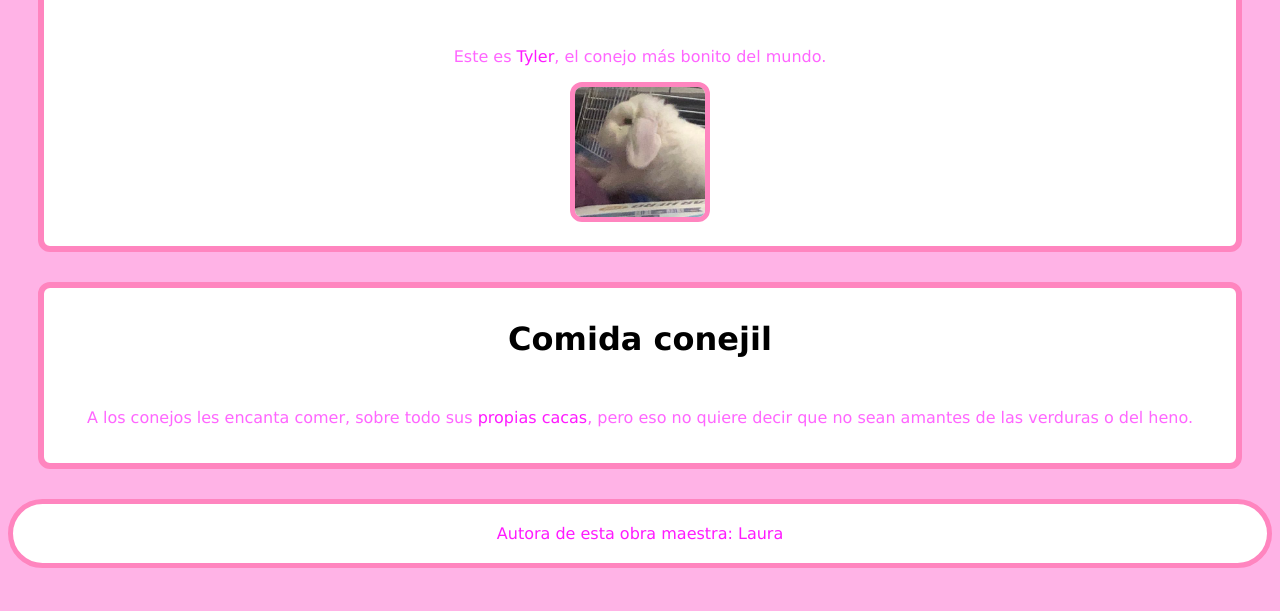
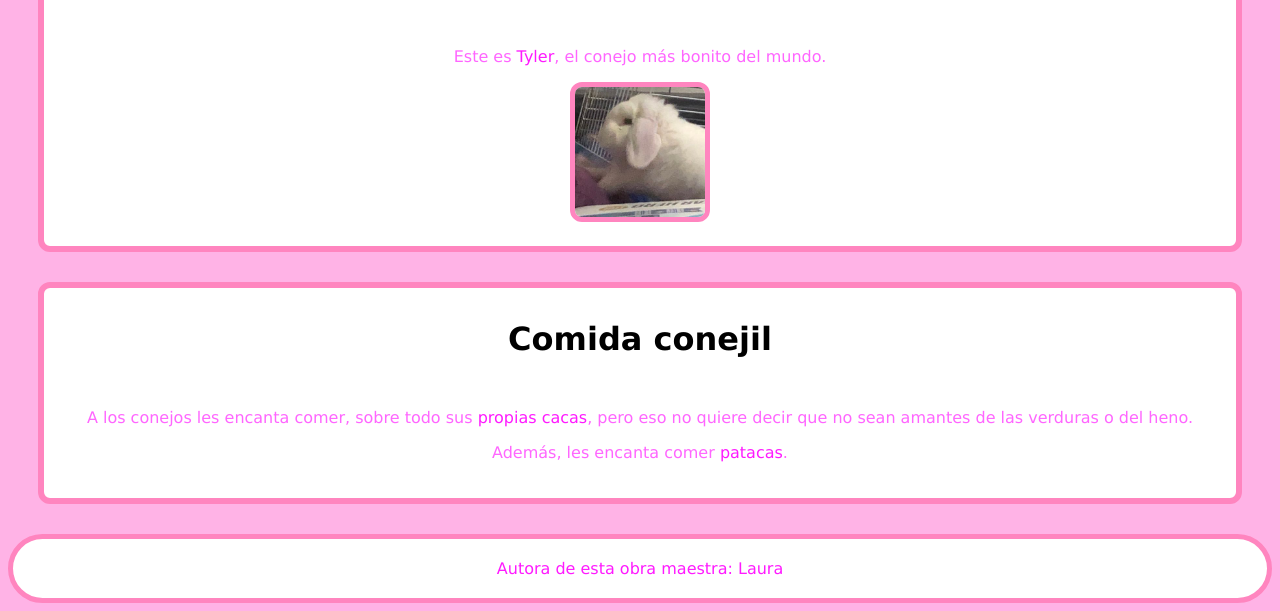
Before and after one commit to Soy-Laura/soy-laura.github.io, a plain HTML site: page index.html in a window 1280 px wide. Shown: the part 383-994 px from the top of the page. Before the commit the page ends 959 px from the top, so only its background shows below. Drawn offline with Linux system fonts and the light colour scheme.

Commit message:
Nuevas funcionalidades propias

```diff
--- a/css/css.css
+++ b/css/css.css
@@ -75,7 +75,6 @@ body {
 .tyler {
 	font-family: "Lucida Sans Unicode", monospace;
 
-
 }
 
 .hola {
@@ -105,3 +104,8 @@ footer p {
 	color: #FF1AFF;
 	font-family: verdana;
 }
+
+.tyler a {
+	text-decoration-line: none;
+	color: #FF1AFF;
+}
--- a/index.html
+++ b/index.html
@@ -22,7 +22,7 @@
 
 	<div class="menu">
 		<a href="https://soy-laura.github.io">Inicio</a>
-		<a href="https://www.youtube.com/watch?v=asRSR838W5c" target="_blank" >Entrar con precauci&oacute;n</a>
+		<a href="https://www.youtube.com/watch?v=K_YuXBGcvUU" target="_blank" >Entrar con precauci&oacute;n</a>
 		<a href="https://soy-laura.github.io/galeria">Galer&iacute;a</a>
 	</div>
 
@@ -42,6 +42,7 @@
 </div>
 <div class="tyler">
 	<p>A los conejos les encanta comer, sobre todo sus <span>propias cacas</span>, pero eso no quiere decir que no sean amantes de las verduras o del heno.</p>
+	<p>Además, les encanta comer <span><a href="https://www.youtube.com/watch?v=Zcb8yPEItwA" target="_blank">patacas</a></span>.</p>
 </div>
 </div>
 
```
Lines whose indentation alone changed are shown as unchanged.
